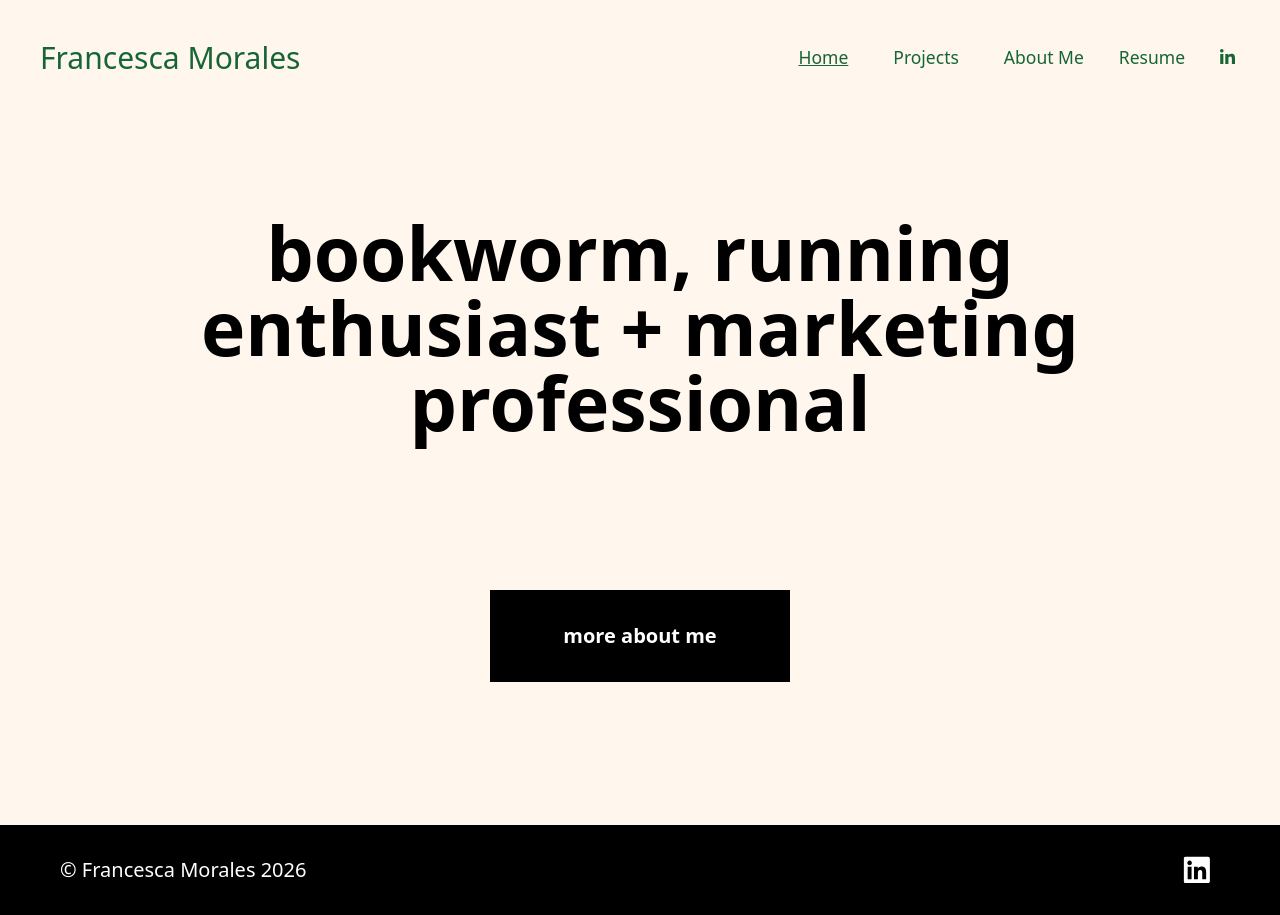
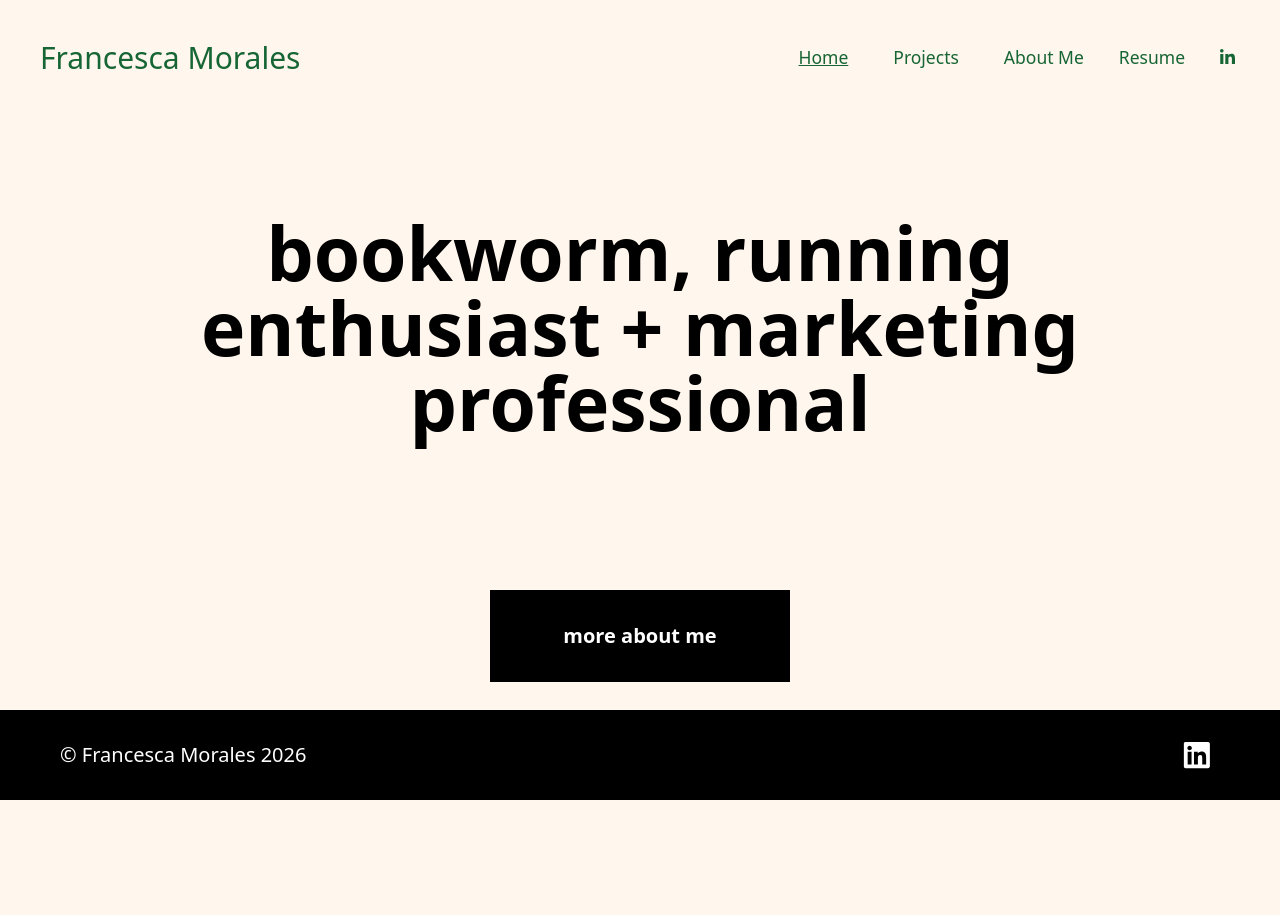
Before and after one commit to Benjamin-Wolff/Cheska-Portfolio, a SvelteKit app in the folder cheska-portfolio/: page / in a window 1280 px wide. After the commit the page ends 800 px from the top, so only its background shows below. Built offline with nearby package versions, Linux system fonts and the light colour scheme.

Commit message:
Add logo, new resume, fix layout a bit

```diff
--- a/cheska-portfolio/src/app.html
+++ b/cheska-portfolio/src/app.html
@@ -2,7 +2,7 @@
 <html lang="en">
 	<head>
 		<meta charset="utf-8" />
-		<link rel="icon" href="%sveltekit.assets%/favicon.png" />
+		<link rel="icon" href="%sveltekit.assets%/Francesca+Morales+Icon.png" />
 		<meta name="viewport" content="width=device-width, initial-scale=1" />
 		%sveltekit.head%
 	</head>
--- a/cheska-portfolio/src/routes/+layout.svelte
+++ b/cheska-portfolio/src/routes/+layout.svelte
@@ -7,9 +7,9 @@
 	<link rel="stylesheet" href="https://cdn.jsdelivr.net/npm/@picocss/pico@1/css/pico.min.css" />
 </svelte:head>
 
-<NavBar />
 <div class="flex flex-col min-h-screen">
-    <main class="flex-1 px-6 sm:px-10 lg:px-16 flex flex-col items-center mt-10 mb-10 pb-4">
+	<NavBar />
+    <main class="flex-1 px-6 sm:px-10 lg:px-16 flex flex-col items-center mt-10 mb-0 pb-0">
         <!-- Main content goes here -->
         <slot/>
     </main>
```
Also changed, not shown: cheska-portfolio/static/Francesca+Morales+Icon.png (added), 1 other file (tests, documents, lock files or other folders).
